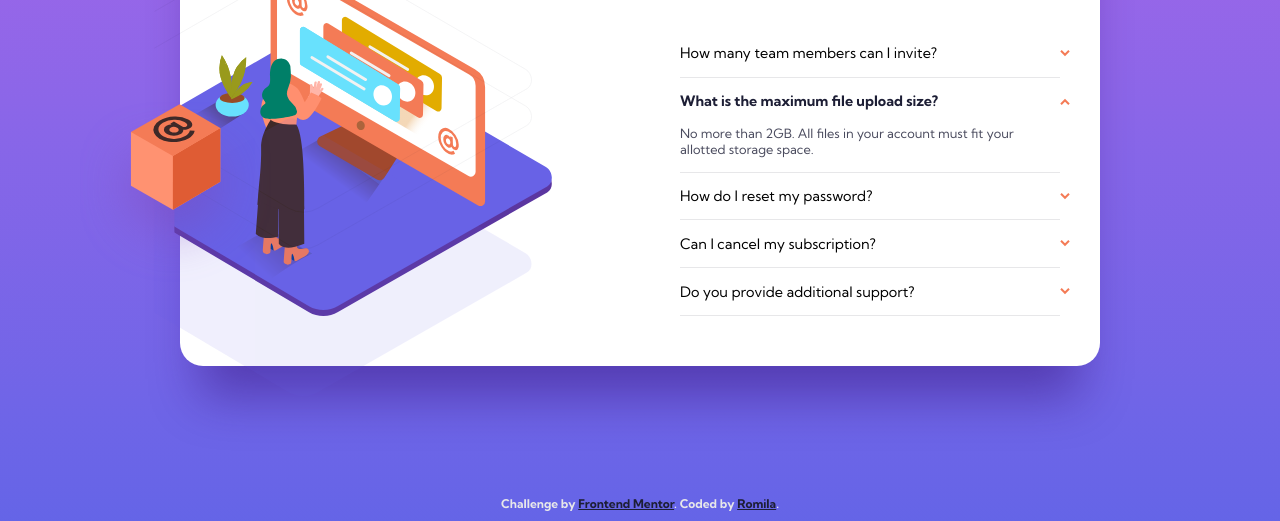
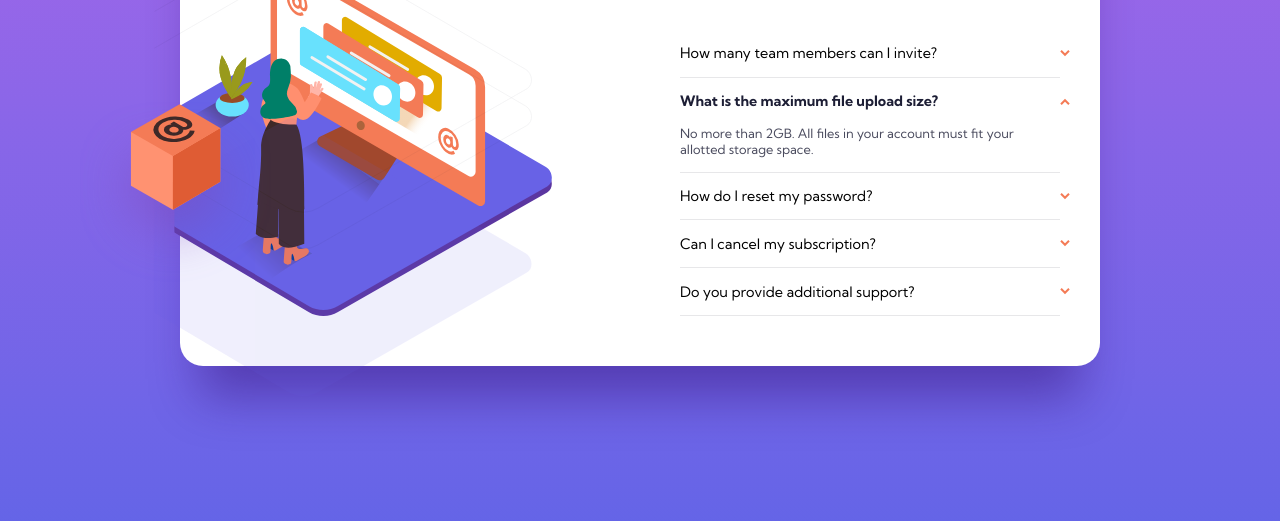
Before and after one commit to romila2003/FAQ-accordion-card, a plain HTML site: page index.html in a window 1280 px wide. Shown: the part 279-800 px from the top of the page. Drawn offline with Linux system fonts and the light colour scheme.

Commit message:
Update index.html

```diff
--- a/index.html
+++ b/index.html
@@ -60,10 +60,6 @@
         </section>
     </div>
   </main>
-  <footer class="attribution">
-    Challenge by <a href="https://www.frontendmentor.io?ref=challenge" target="_blank">Frontend Mentor</a>.
-    Coded by <a href="https://www.frontendmentor.io/profile/romila2003">Romila</a>.
-  </footer>
   <script src="script.js"></script>
 </body>
 </html>
```
